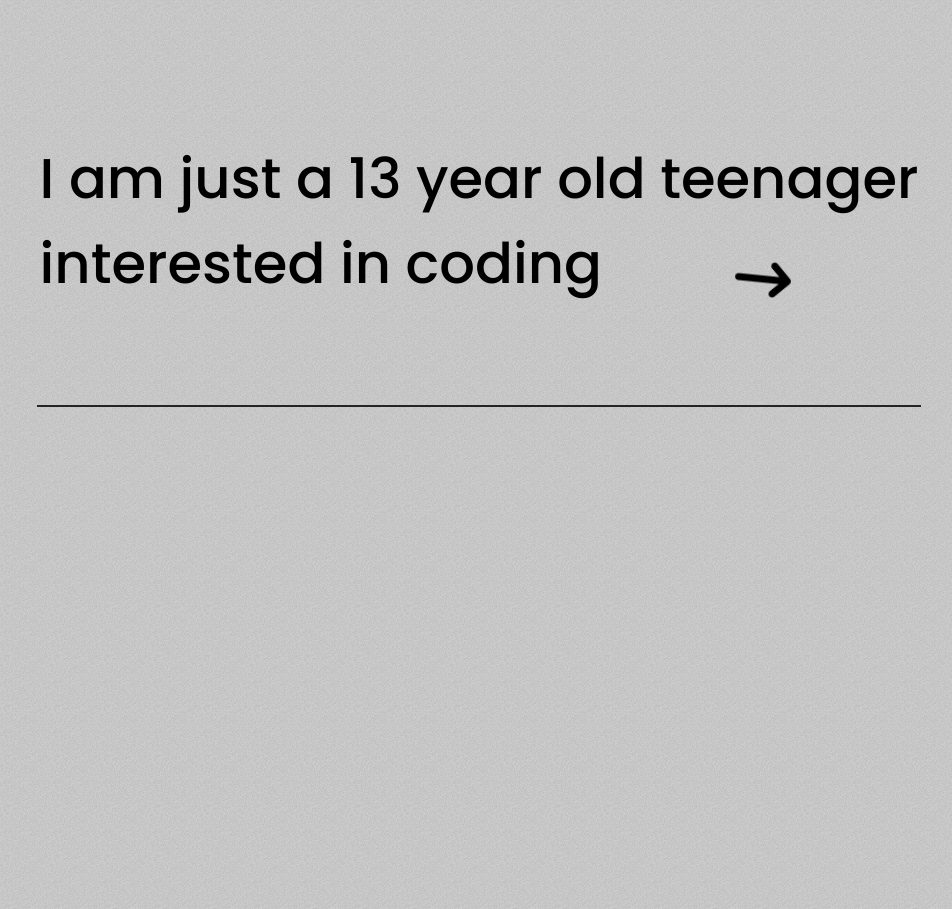
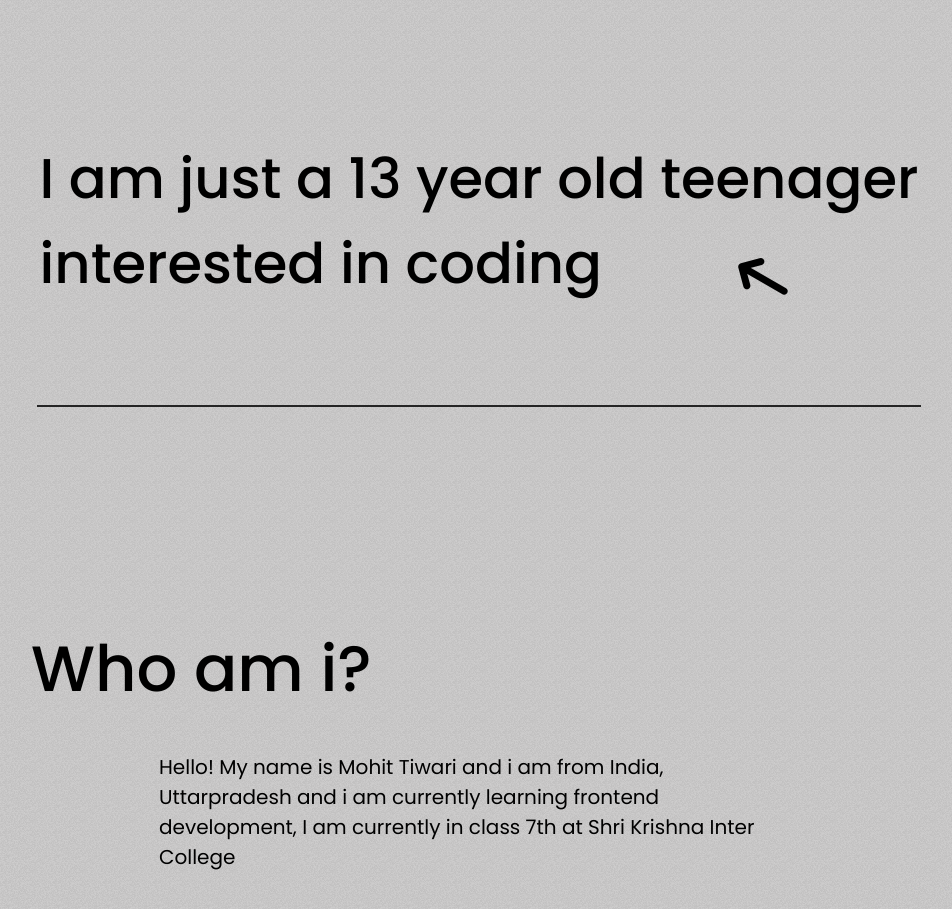
Before and after one commit to MohitTiwariBytes/PersonalPortfolioSite, a React (Vite) app: page /about in a window 1280 px wide. Shown: the part 179-1088 px from the top of the page, without its empty margins (161-1113 px from the left). Built offline with nearby package versions, Linux system fonts and the light colour scheme; a web font is replaced by a local one.

Commit message:
Completed the About page!

```diff
--- a/package.json
+++ b/package.json
@@ -12,6 +12,7 @@
   "dependencies": {
     "framer-motion": "^11.2.4",
     "gsap": "^3.12.5",
+    "gsap-trial": "^3.12.5",
     "nodemailer": "^6.9.14",
     "react": "^18.2.0",
     "react-dom": "^18.2.0",
--- a/src/AboutSections/FirstSection.css
+++ b/src/AboutSections/FirstSection.css
@@ -22,7 +22,6 @@ body,
 }
 
 .title {
-  height: 100%;
   display: flex;
   justify-content: center;
   flex-direction: column;
@@ -40,6 +39,11 @@ body,
 .title h1 {
   font-size: calc(clamp(3.25em, 5vw, 8em) * 0.875);
   font-weight: 450;
+}
+
+.firstLine span,
+.secondLine span {
+  transition: all 0.3s ease;
 }
 
 .firstLine,
--- a/src/AboutSections/FirstSection.jsx
+++ b/src/AboutSections/FirstSection.jsx
@@ -1,6 +1,7 @@
 import React, { useEffect, useRef } from "react";
 import "./FirstSection.css";
-import { gsap, ScrollTrigger } from "gsap/all";
+import { gsap } from "gsap";
+import ScrollTrigger from "gsap/ScrollTrigger";
 import myImg from "../assets/IMG_0565.jpeg";
 
 gsap.registerPlugin(ScrollTrigger);
@@ -10,49 +11,55 @@ const FirstSection = () => {
   const titleRef1 = useRef(null);
   const lineRef = useRef(null);
   const iconRef = useRef(null);
-  let x = 0;
+  const textRef = useRef(null);
 
   useEffect(() => {
-    gsap.to(iconRef.current, {
-      rotation: 880,
-      scrollTrigger: {
-        trigger: iconRef.current,
-        start: "top bottom", // Animation starts when the top of the element hits the bottom of the viewport
-        end: "bottom top", // Animation ends when the bottom of the element hits the top of the viewport
-        scrub: 2, // Synchronizes the animation with the scroll position and adds a delay for smoother animation
-      },
-    });
+    const handleScroll = () => {
+      const textPosition = textRef.current.getBoundingClientRect().top;
+      const windowHeight = window.innerHeight;
+
+      if (textPosition < windowHeight) {
+        textRef.current.style.color = "rgb(66, 103, 184)";
+      }
+      if (window.scrollY == 0) {
+        textRef.current.style.color = "black";
+      }
+
+      const iconPosition = iconRef.current.getBoundingClientRect().top;
+
+      if (window.scrollY == 0) {
+        iconRef.current.style.transform = `rotate(120deg)`;
+      } else {
+        iconRef.current.style.transform = `rotate(${
+          120 - window.scrollY / 3.5
+        }deg)`;
+      }
+    };
+
+    window.addEventListener("scroll", handleScroll);
+
+    return () => {
+      window.removeEventListener("scroll", handleScroll);
+    };
+  }, []);
+
+  useEffect(() => {
+    gsap.fromTo(
+      lineRef.current,
+      { width: "-150%" },
+      { width: "69%", duration: 1.1, ease: "power4.out", stagger: 0.1 }
+    );
 
     gsap.fromTo(
-      lineRef.current,
-      {
-        width: "-150%",
-      },
-      { width: "69%", duration: 1.1, ease: "power4.out", stagger: 0.1 }
+      titleRef.current,
+      { y: "1700px" },
+      { y: "0px", duration: 1.1, ease: "power4.out", stagger: 0.1 }
     );
-    gsap.fromTo(
-      titleRef.current,
-      {
-        y: "1700px",
-      },
-      {
-        y: "0px",
-        duration: 1.1,
-        ease: "power4.out",
-        stagger: 0.1,
-      }
-    );
+
     gsap.fromTo(
       titleRef1.current,
-      {
-        y: "1700px",
-      },
-      {
-        y: "0px",
-        duration: 1.1,
-        ease: "power4.out",
-        stagger: 0.1,
-      }
+      { y: "1700px" },
+      { y: "0px", duration: 1.1, ease: "power4.out", stagger: 0.1 }
     );
   }, []);
 
@@ -63,14 +70,18 @@ const FirstSection = () => {
           <div className="title">
             <h1>
               <div ref={titleRef} className="firstLine">
-                <span>I am just a 13 year old teenager</span>
+                <span>
+                  I am just a <span ref={textRef}>13 year old</span> teenager
+                </span>
               </div>
             </h1>
             <h1>
               <div ref={titleRef1} className="secondLine">
                 <span>interested in coding</span>
-
-                <i ref={iconRef} class="fa-solid fa-arrow-down-long fa-1x"></i>
+                <i
+                  ref={iconRef}
+                  className="fa-solid fa-arrow-down-long fa-1x"
+                ></i>
               </div>
             </h1>
           </div>
--- /dev/null
+++ b/src/AboutSections/SecondSection.css
@@ -0,0 +1,31 @@
+* {
+  margin: 0;
+  padding: 0;
+}
+
+.rxy {
+  height: 100%;
+  width: 100%;
+}
+
+.xzy {
+  overflow: hidden;
+  display: flex;
+  justify-content: center;
+  flex-direction: column;
+  align-items: center;
+  margin-top: 0px;
+  gap: 36px;
+}
+
+.xzy h1 {
+  width: 70%;
+  font-weight: 450;
+  font-size: calc(2.35rem, (7vw / 2) + 2em);
+}
+
+.xzy span {
+  font-weight: 400;
+  font-size: 20px;
+  width: 50%;
+}
--- /dev/null
+++ b/src/AboutSections/SecondSection.jsx
@@ -0,0 +1,43 @@
+import React, { useEffect, useRef } from "react";
+import "./SecondSection.css";
+import { gsap } from "gsap";
+import ScrollTrigger from "gsap/ScrollTrigger";
+
+gsap.registerPlugin(ScrollTrigger);
+
+const SecondSection = () => {
+  return (
+    <div className="main-about-second-section">
+      <div className="about-second-section">
+        <div className="rxy">
+          <div className="second-title">
+            <h1>
+              <div className="xzy">
+                <h1>Who am i?</h1>
+                <span>
+                  Hello! My name is Mohit Tiwari and i am from India,
+                  Uttarpradesh and i am currently learning frontend development,
+                  I am currently in class 7th at Shri Krishna Inter College
+                </span>
+                <h1>What i do?</h1>
+                <span>
+                  I usually do Front-end development but i also do a lil bit of
+                  Backend development, I occasionally try to do freelancing but
+                  i never get any clients 😅
+                </span>
+                <h1>What i know?</h1>
+                <span>
+                  Currently i know HTML, CSS, JavaScript, React, NodeJS, GSAP,
+                  Framer-Motion, MongoDB, Firebase and Python but i am learning
+                  more day by day!
+                </span>
+              </div>
+            </h1>
+          </div>
+        </div>
+      </div>
+    </div>
+  );
+};
+
+export default SecondSection;
--- a/src/Components/Footer.css
+++ b/src/Components/Footer.css
@@ -3,7 +3,9 @@
   padding: 0;
 }
 
-html, body, #root {
+html,
+body,
+#root {
   height: 100%;
   width: 100%;
 }
@@ -13,7 +15,7 @@ html, body, #root {
   width: 100%;
   background-color: #111;
   position: relative; /* Contain children properly */
-
+  margin-top: 200px;
 }
 
 .footer {
--- a/src/Pages/About.jsx
+++ b/src/Pages/About.jsx
@@ -3,12 +3,18 @@ import FirstSection from "../AboutSections/FirstSection";
 import Navbar from "../Components/Navbar";
 import SmoothScroll from "../Components/SmoothScroll";
 import "../AboutSections/FirstSection.css";
+import SecondSection from "../AboutSections/SecondSection";
+import Footer from "../Components/Footer.jsx";
 
 const About = () => {
   return (
     <div className="main-about">
       <Navbar></Navbar>
-      <FirstSection></FirstSection>
+      <SmoothScroll>
+        <FirstSection></FirstSection>
+        <SecondSection></SecondSection>
+        <Footer></Footer>
+      </SmoothScroll>
     </div>
   );
 };
```
Also changed, not shown: 1 other file (tests, documents, lock files or other folders). Lines whose indentation alone changed are shown as unchanged.
